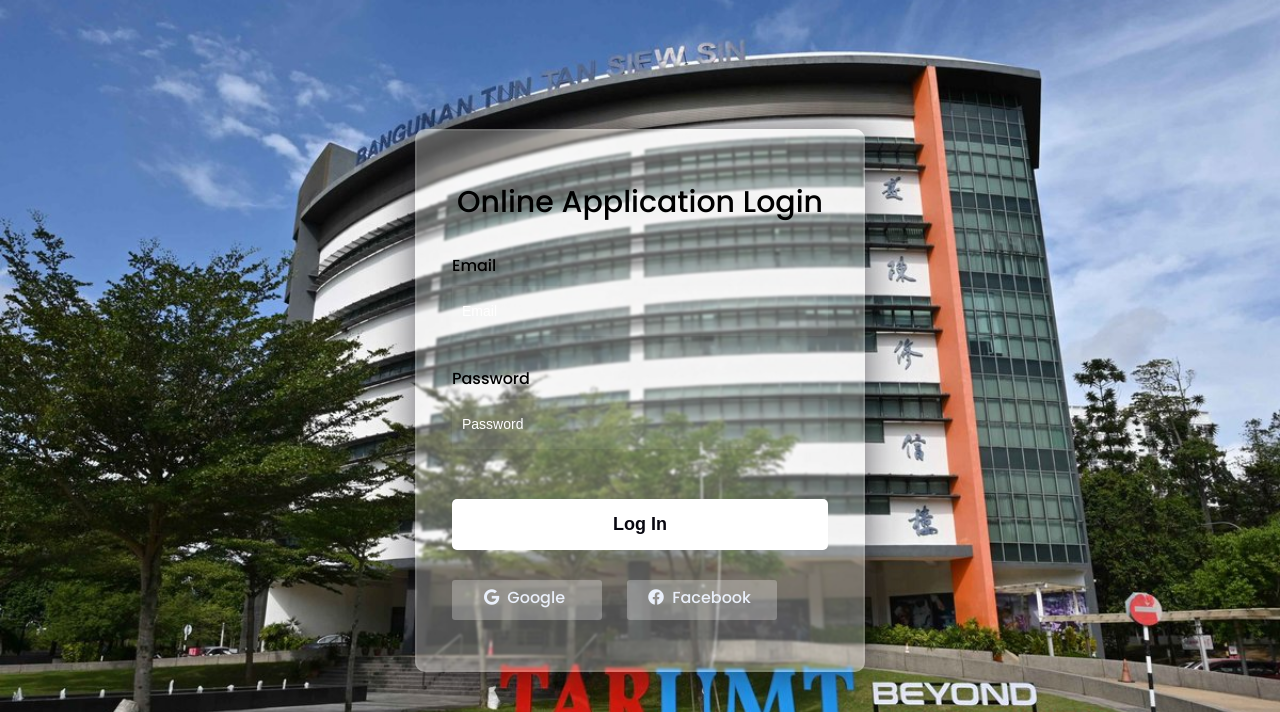
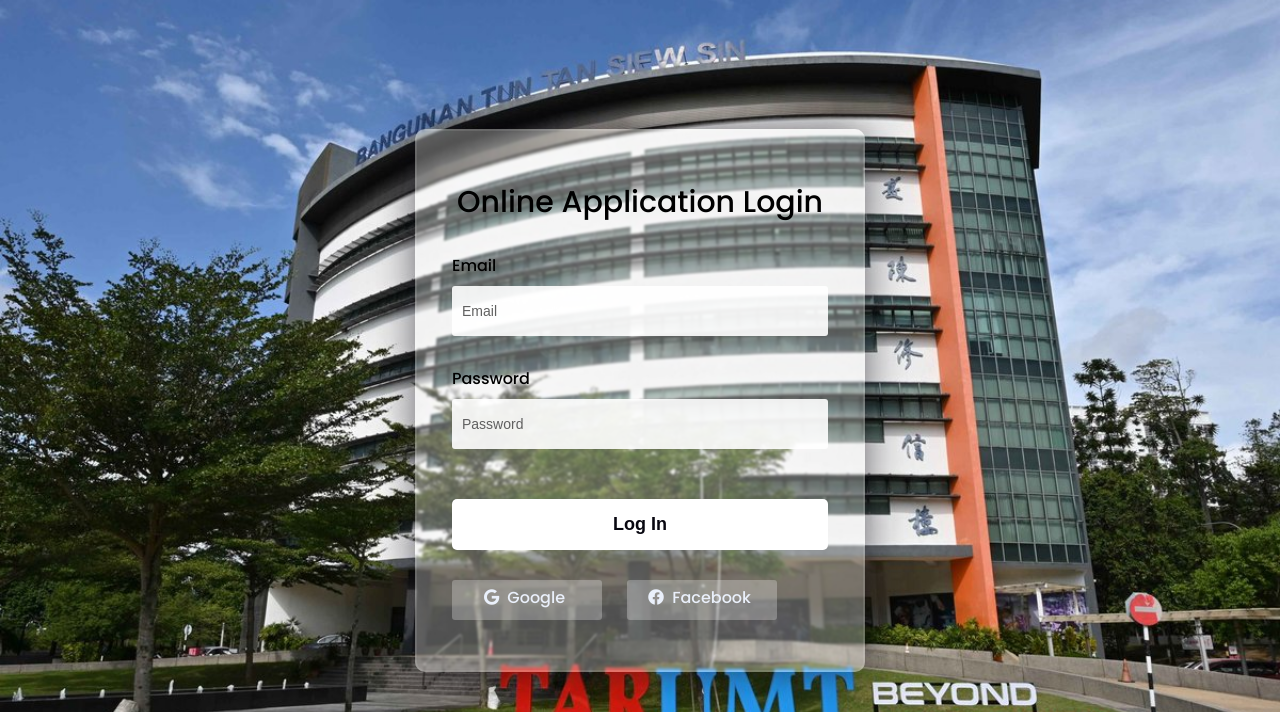
Before and after one commit to melvinho77/sem-assignment, a Flask app: page / in a window 1280 px wide. Shown: the top 712 px of the page. Run offline with Flask 3, Linux system fonts and the light colour scheme.

Commit message:
Update studentLogin.html

```diff
--- a/templates/studentLogin.html
+++ b/templates/studentLogin.html
@@ -60,7 +60,7 @@
         .container input {
             height: 50px;
             width: 100%;
-            background-color: rgba(255, 255, 255, 0.07);
+            background-color: rgba(255, 255, 255, 0.9);
             border-radius: 3px;
             padding: 0 10px;
             margin-top: 8px;
@@ -69,7 +69,7 @@
         }
 
         .container ::placeholder {
-            color: white;
+            color: 	#606060;
         }
 
         .container button {
```
